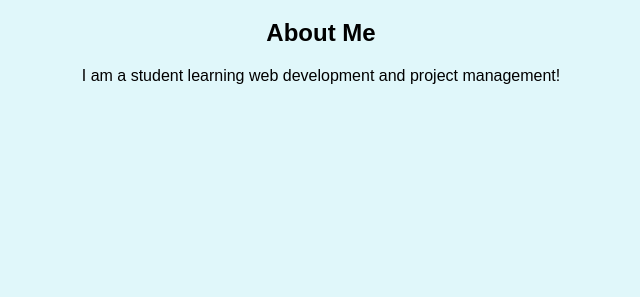
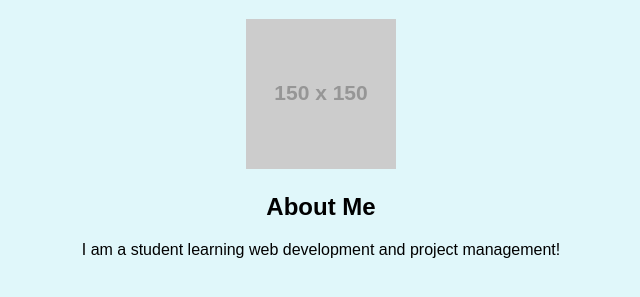
Before and after one commit to makramenhom/welcome, a plain HTML site: page index.html in a window 1280 px wide. Shown: the part 61-358 px from the top of the page, without its empty margins (319-959 px from the left). Drawn offline with Linux system fonts and the light colour scheme; placeholder pictures from the web are drawn by us.

Commit message:
Added profile image

```diff
--- a/index.html
+++ b/index.html
@@ -7,6 +7,8 @@
 </head>
 <body>
   <h1>Welcome to My Portfolio</h1>
+<img src="https://via.placeholder.com/150" alt="Profile Picture">
+
 <section>
   <h2>About Me</h2>
   <p>I am a student learning web development and project management!</p>
```
